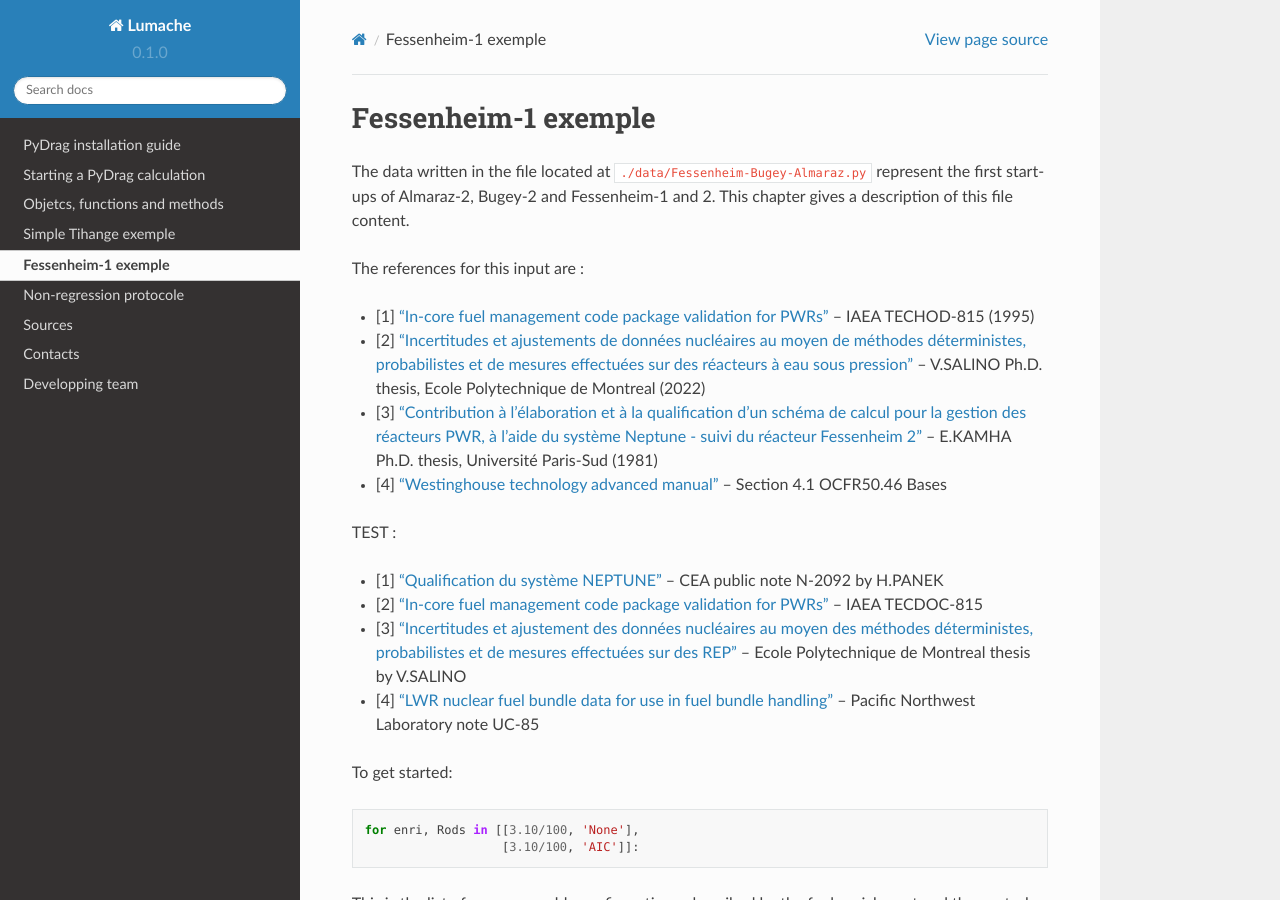
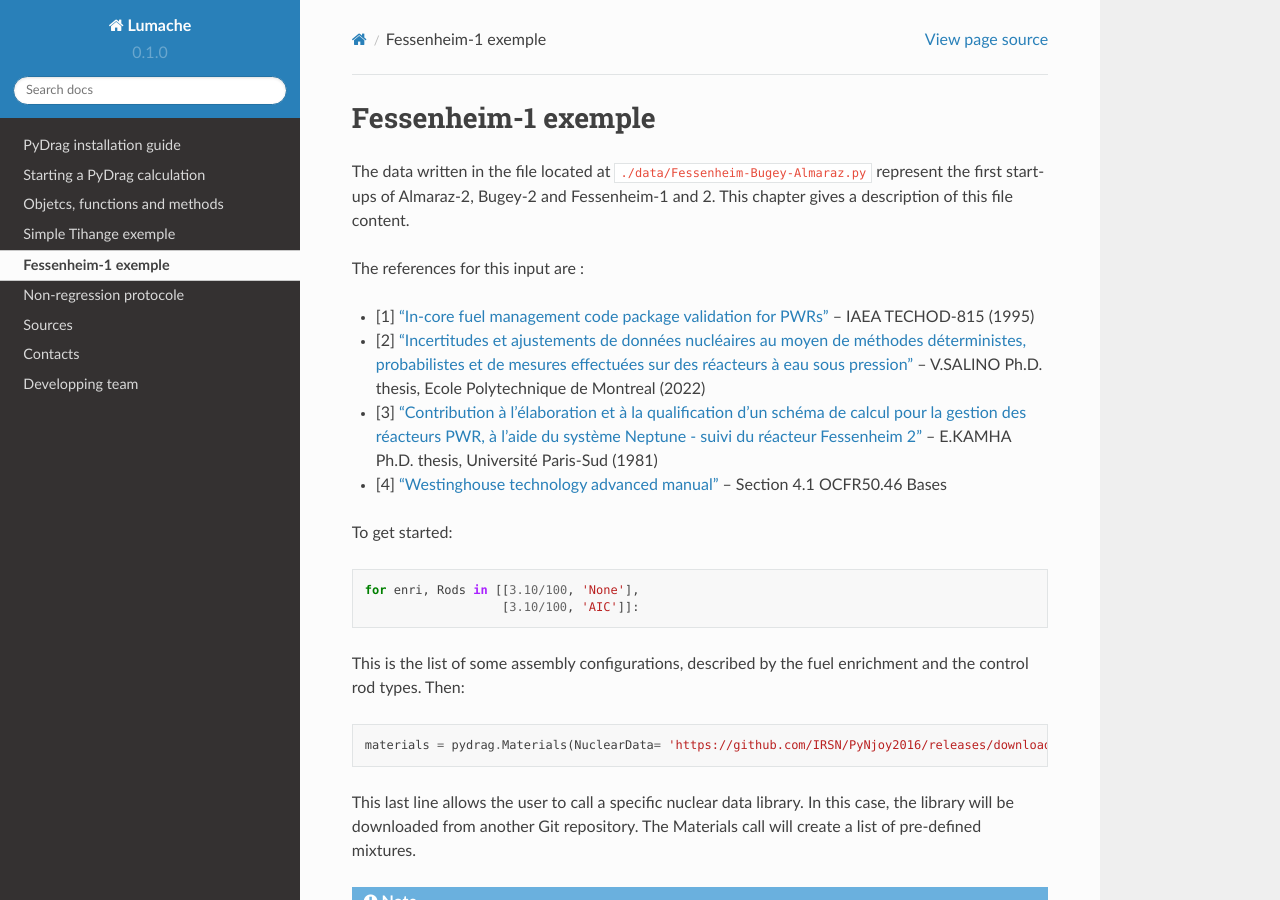
Before and after one commit to Ben105m/rtd-tutorial, a Sphinx documentation site: the page built from docs/source/exemple1.rst, in a window 1280 px wide and 900 px high. Built offline with Sphinx 7.4.7 and the Read the Docs theme 2.0.0, drawn with Linux system fonts in a browser that asks for light colours.

Commit message:
Update exemple1.rst

```diff
--- a/docs/source/exemple1.rst
+++ b/docs/source/exemple1.rst
@@ -14,12 +14,6 @@ The references for this input are :
 - [3] `"Contribution à l’élaboration et à la qualification d’un schéma de calcul pour la gestion des réacteurs PWR, à l’aide du système Neptune - suivi du réacteur Fessenheim 2" <https://inis.iaea.org/collection/NCLCollectionStore/_Public/18/076/18076909.pdf>`_ -- E.KAMHA Ph.D. thesis, Université Paris-Sud (1981)
 - [4] `"Westinghouse technology advanced manual" <https://www.nrc.gov/docs/ML0230/ML023030318.pdf>`_ -- Section 4.1 OCFR50.46 Bases
 
-TEST :
-
-- [1] `"Qualification du système NEPTUNE" <https://inis.iaea.org/collection/NCLCollectionStore/_Public/11/511/11511367.pdf>`_ -- CEA public note N-2092 by H.PANEK
-- [2] `"In-core fuel management code package validation for PWRs" <https://inis.iaea.org/collection/NCLCollectionStore/_Public/26/077/26077395.pdf>`_ -- IAEA TECDOC-815
-- [3] `"Incertitudes et ajustement des données nucléaires au moyen des méthodes déterministes, probabilistes et de mesures effectuées sur des REP" <https://publications.polymtl.ca/10545/>`_ -- Ecole Polytechnique de Montreal thesis by V.SALINO
-- [4] `"LWR nuclear fuel bundle data for use in fuel bundle handling" <https://www.osti.gov/servlets/purl/5856990>`_ -- Pacific Northwest Laboratory note UC-85
 
 To get started::
 
```
